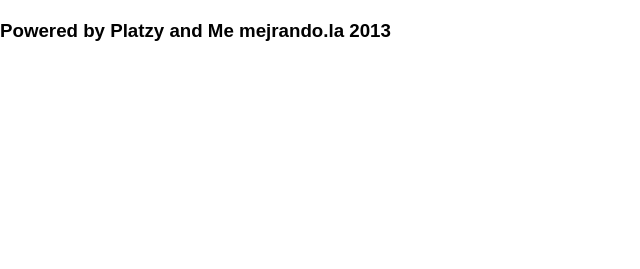
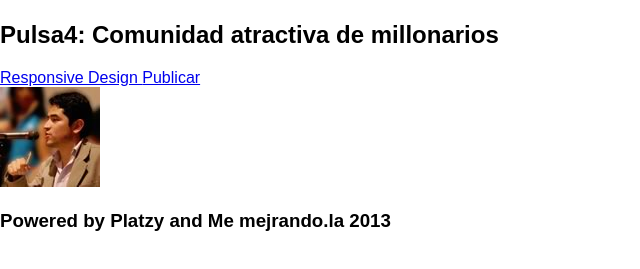
Before and after one commit to wolftrax5/miniapp, a plain HTML site: page index.html in a window 1280 px wide. Shown: the part 163-432 px from the top of the page, without its empty margins (0-640 px from the left). Drawn offline with nearby package versions, Linux system fonts and the light colour scheme; files that its build step writes are made by us from their sources.

Commit message:
semantica del header

```diff
--- a/index.html
+++ b/index.html
@@ -20,10 +20,27 @@
     <body>
         <header>
             <div class="logo">
-                <img src="img/logo.png" alt="">
+                <img src="img/logo.png" alt="Puls4"/>
             </div>
-            <div class="titular"></div>
-            <div class="usuario"></div>
+            <div class="titular">
+                <h2 class="titulo">
+                    Pulsa4: Comunidad atractiva de millonarios
+                </h2>
+                <div>
+                    <a href="#" class="filtro">
+                        Responsive Design
+                    </a>
+                    <a href="#" class="publicar">
+                        Publicar
+                    </a>
+                </div>
+            </div>
+            <div class="usuario">
+                <figure class="avatar">
+                    <img src="img/avatar.jpg" alt="freddier"/>
+                </figure>
+                <a href="#" class="flechita"></a>
+            </div>
         </header>
         <nav>
         </nav>
```
